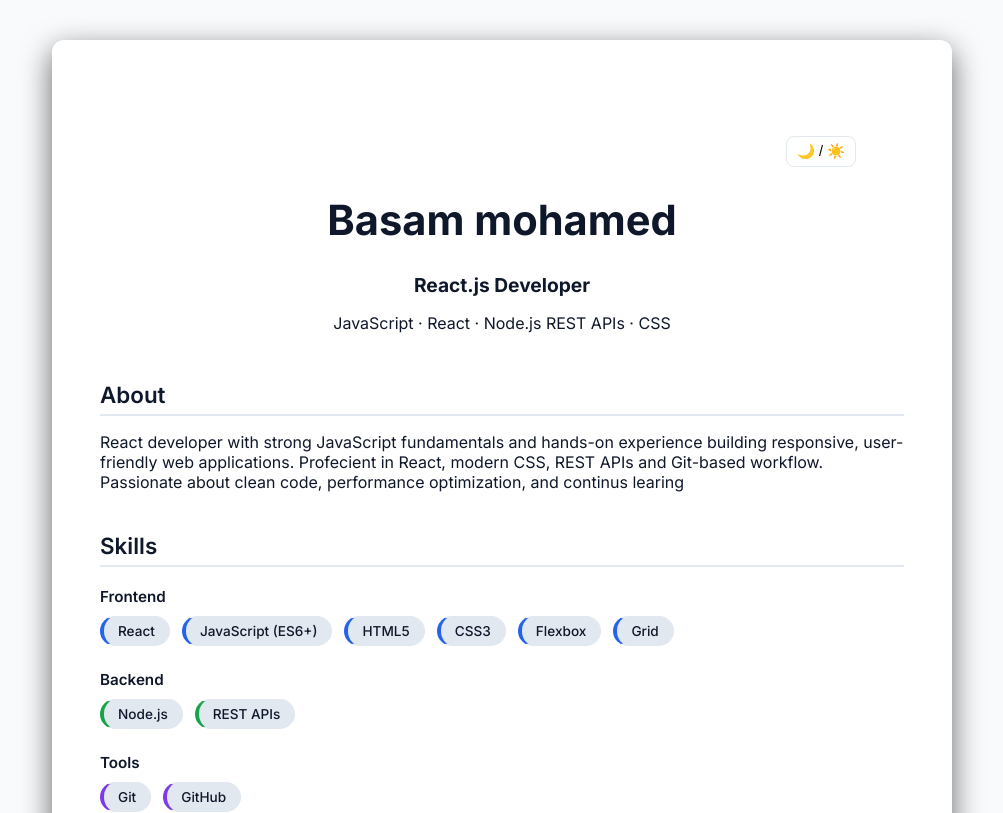
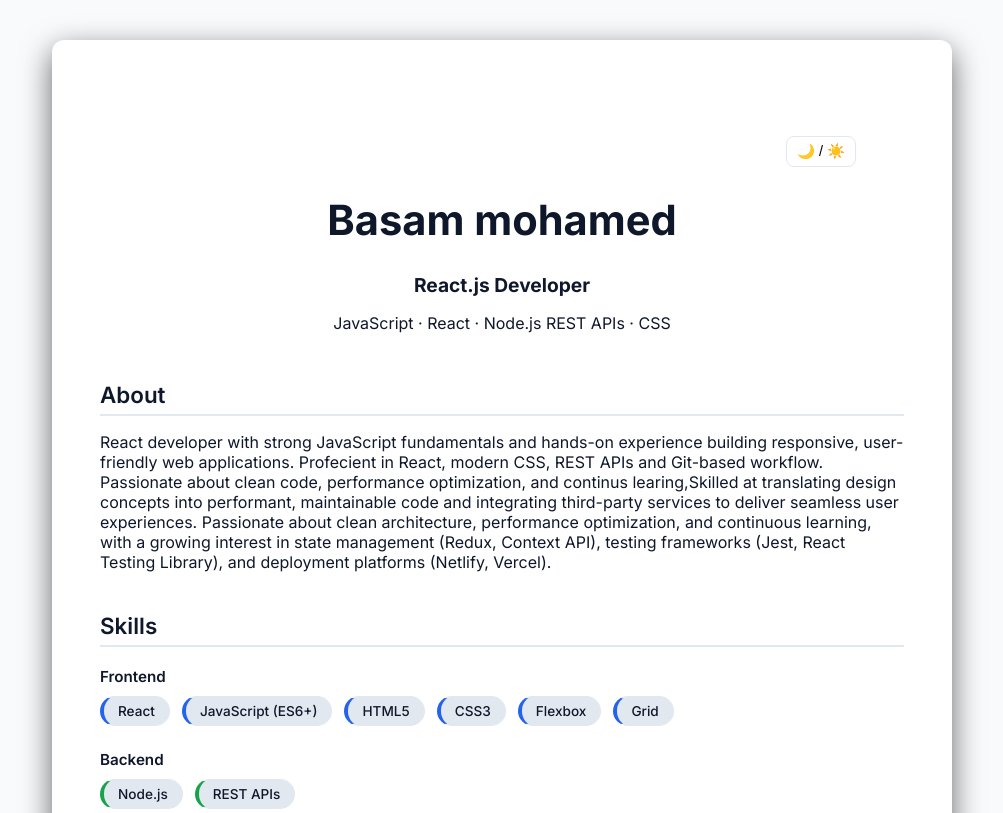
Before and after one commit to BasamLive/resume, a React (Vite) app: page / in a window 1280 px wide. Shown: the top 813 px of the page, without its empty margins (138-1141 px from the left). Built offline with nearby package versions, Linux system fonts and the light colour scheme.

Commit message:
changed the about section

```diff
--- a/src/components/About.jsx
+++ b/src/components/About.jsx
@@ -7,7 +7,13 @@ const About = () => {
         experience building responsive, user-friendly web applications.
         Profecient in React, modern CSS, REST APIs and Git-based workflow.
         Passionate about clean code, performance optimization, and continus
-        learing
+        learing,Skilled at translating design concepts into performant,
+        maintainable code and integrating third-party services to deliver
+        seamless user experiences. Passionate about clean architecture,
+        performance optimization, and continuous learning, with a growing
+        interest in state management (Redux, Context API), testing frameworks
+        (Jest, React Testing Library), and deployment platforms (Netlify,
+        Vercel).
       </p>
     </section>
   );
```
